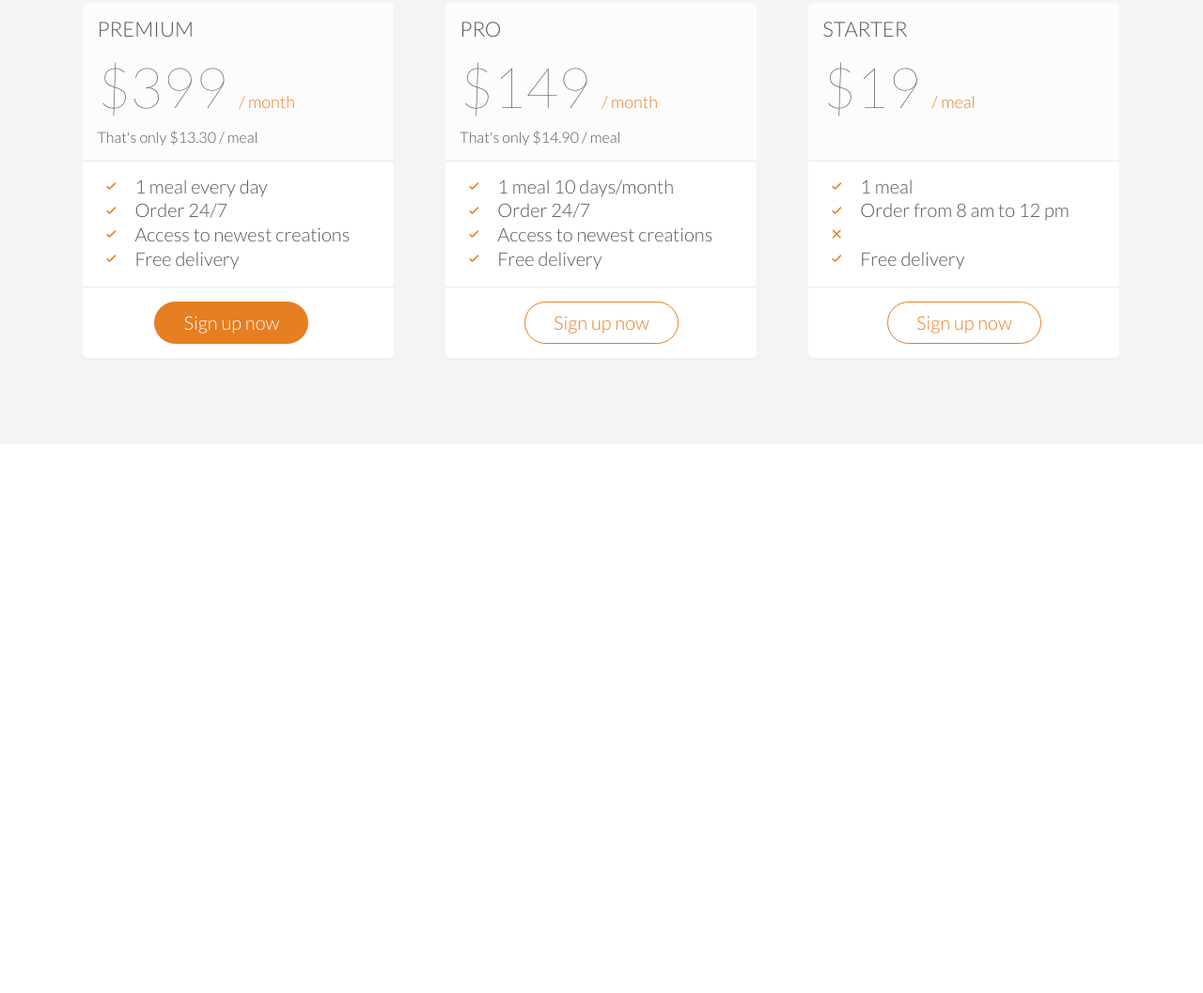
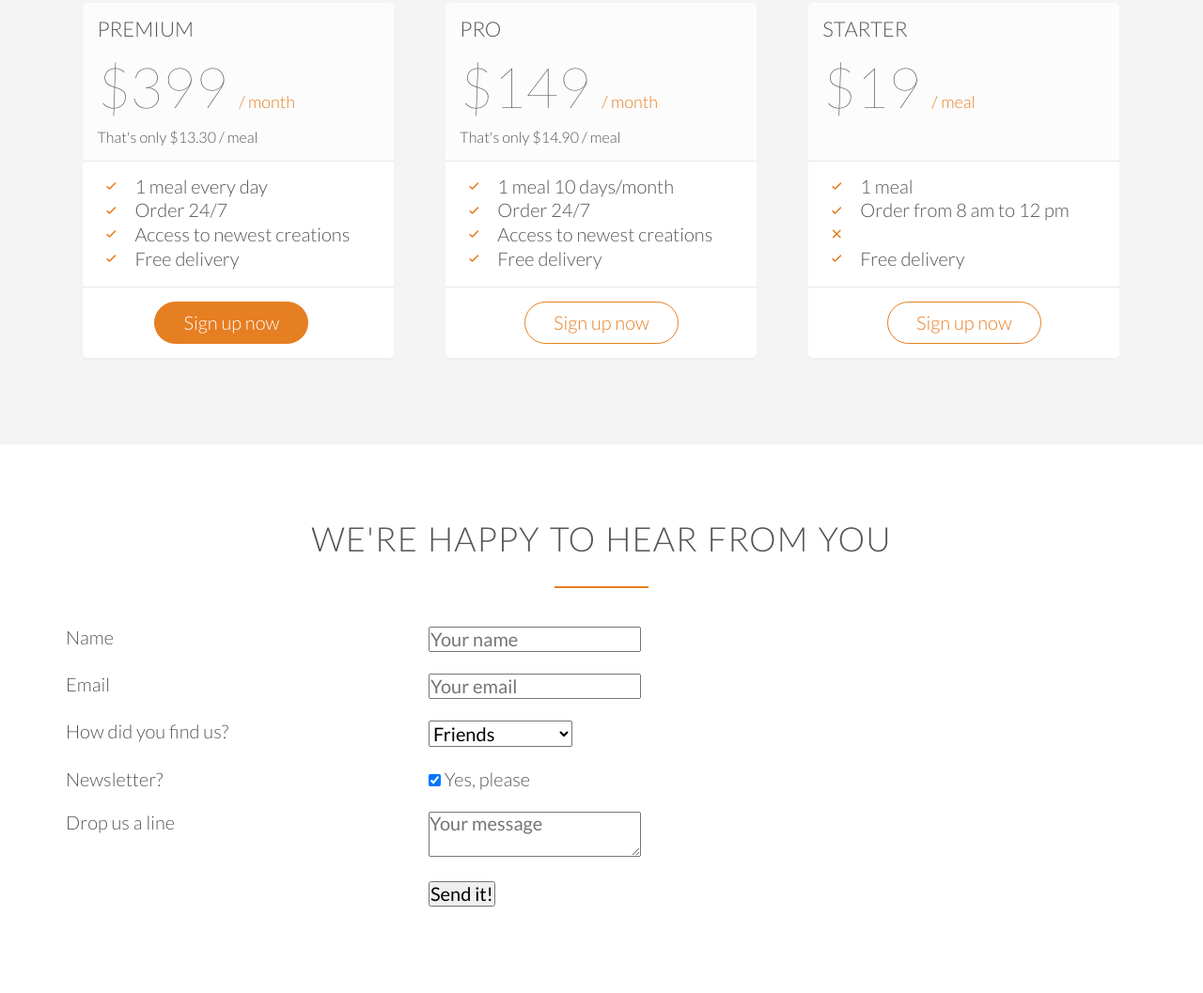
Before and after one commit to mander59/PracticeWebsite, a plain HTML site: page index.html in a window 1280 px wide. Shown: the part 4073-5130 px from the top of the page at 94% size. Before the commit the page ends 4546 px from the top, so only its background shows below. Drawn offline with nearby package versions, Linux system fonts and the light colour scheme.

Commit message:
Added contact form

```diff
--- a/index.html
+++ b/index.html
@@ -297,6 +297,68 @@
                 </div>
             </div>
         </section>
+        <section class="section-form">
+            <div class="row">
+                <h2>We're happy to hear from you</h2>
+            </div>
+            <div class="row">
+                <form method="post" action="#" class="contact-form">
+                    <div class="row">
+                        <div class="col span-1-of-3">
+                            <label for="name">Name</label>
+                        </div>
+                        <div class="col span-2-of-3">
+                            <input type="text" name="name" id="name" placeholder="Your name" required>
+                        </div>
+                    </div>
+                    <div class="row">
+                        <div class="col span-1-of-3">
+                            <label for="email">Email</label>
+                        </div>
+                        <div class="col span-2-of-3">
+                            <input type="email" name="email" id="email" placeholder="Your email" required>
+                        </div>
+                    </div>
+                    <div class="row">
+                        <div class="col span-1-of-3">
+                            <label for="find-us">How did you find us?</label>
+                        </div>
+                        <div class="col span-2-of-3">
+                            <select name="find-us" id="find-us">
+                                <option value="friends" selected>Friends</option>
+                                <option value="search">Search engine</option>
+                                <option value="ad">Advertisement</option>
+                                <option value="other">Other</option>
+                            </select>
+                        </div>
+                    </div>
+                    <div class="row">
+                        <div class="col span-1-of-3">
+                            <label for="news">Newsletter?</label>
+                        </div>
+                        <div class="col span-2-of-3">
+                            <input type="checkbox" name="news" id="news" checked> Yes, please
+                        </div>
+                    </div>
+                    <div class="row">
+                        <div class="col span-1-of-3">
+                            <label>Drop us a line</label>
+                        </div>
+                        <div class="col span-2-of-3">
+                            <textarea name="message" placeholder="Your message"></textarea>
+                        </div>
+                    </div>
+                    <div class="row">
+                        <div class="col span-1-of-3">
+                            <label>&nbsp;</label>
+                        </div>
+                        <div class="col span-2-of-3">
+                            <input type="submit" value="Send it!">
+                        </div>
+                    </div>
+                </form>
+            </div>
+        </section>
 
     </body>
 </html>
```
